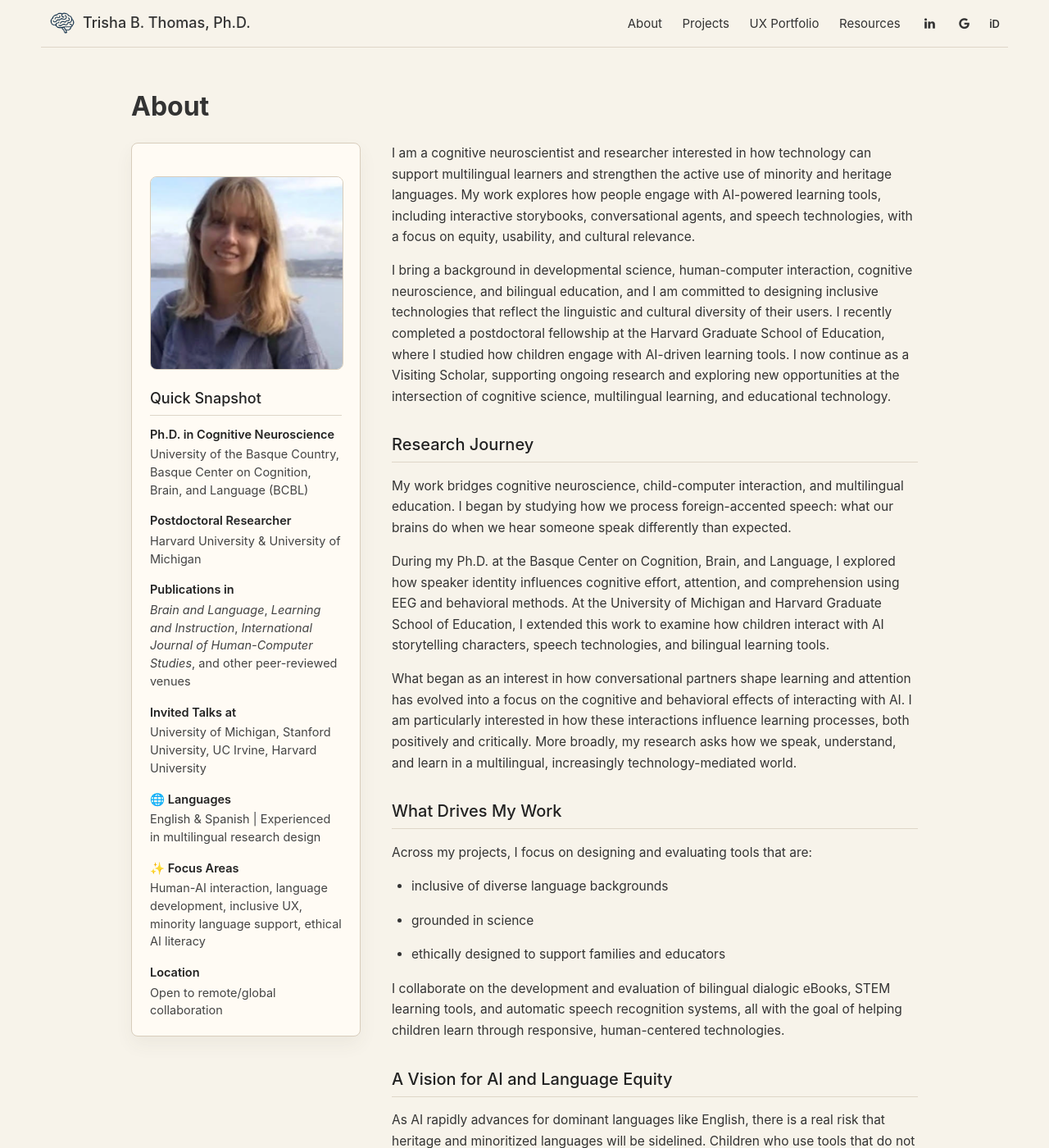
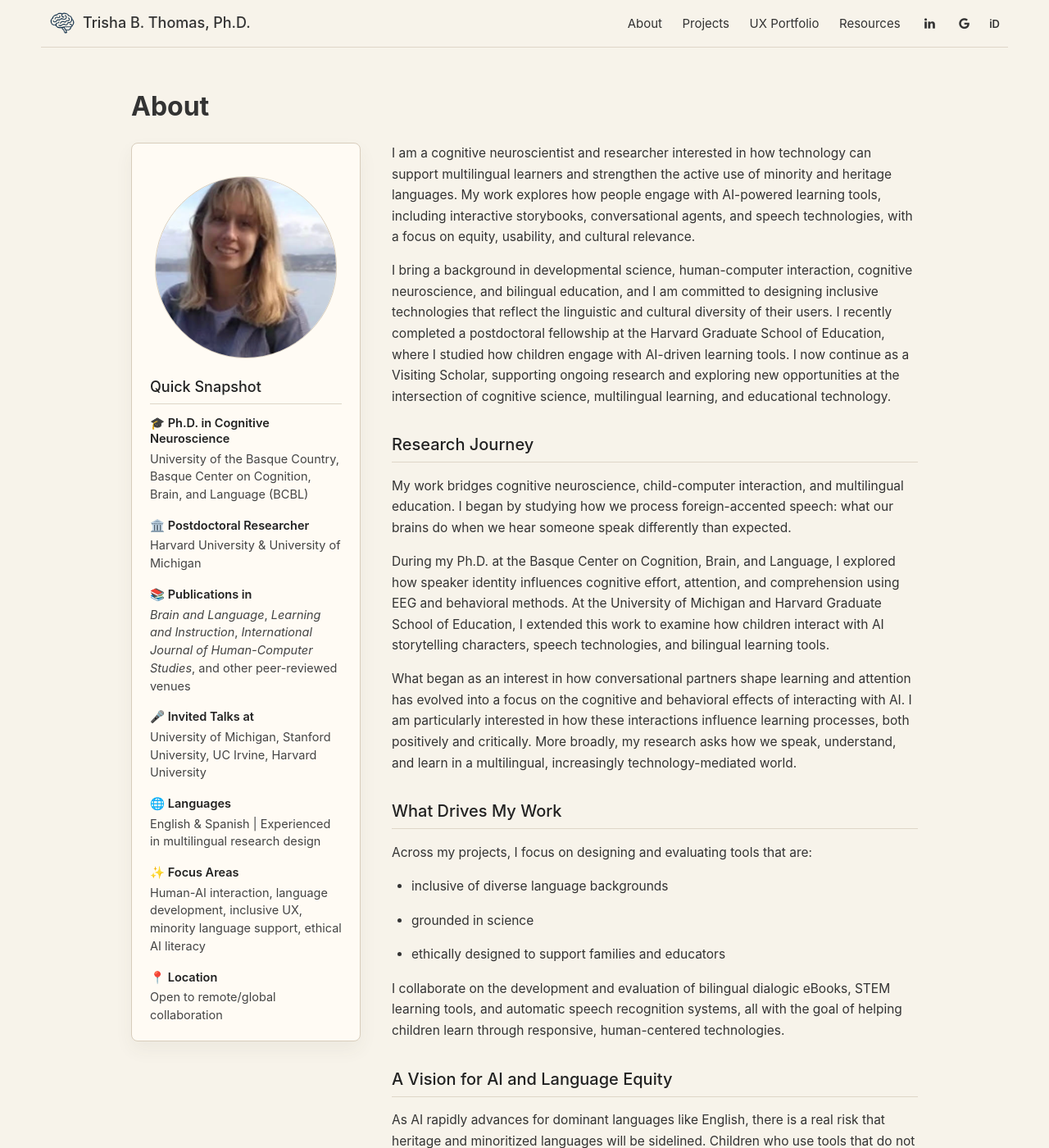
Before and after one commit to tthomas840/tthomas840.github.io, a Jekyll site: the page built from pages/about.md, in a window 1280 px wide and 1400 px high. Shown: the whole window at 82% size. Built offline with Jekyll 4.4.1, drawn with Linux system fonts in a browser that asks for light colours; nearby versions of some CDN libraries.

Commit message:
Refine About snapshot icons and photo

```diff
--- a/_sass/_page.scss
+++ b/_sass/_page.scss
@@ -37,9 +37,10 @@
 .about-snapshot-photo {
   aspect-ratio: 1 / 1;
   border: 1px solid #d8cdbc;
-  border-radius: 8px;
+  border-radius: 50%;
   display: block;
   margin: 0 auto 24px;
+  max-width: 220px;
   object-fit: cover;
   object-position: center;
   width: 100%;
@@ -68,14 +69,6 @@
 
 .snapshot-list dt:first-child {
   margin-top: 0;
-}
-
-.snapshot-list dt:nth-of-type(5)::before {
-  content: "🌐 ";
-}
-
-.snapshot-list dt:nth-of-type(6)::before {
-  content: "✨ ";
 }
 
 .snapshot-list dd {
--- a/pages/about.md
+++ b/pages/about.md
@@ -15,25 +15,25 @@ page_class: about-page-content
 ## Quick Snapshot
 
 <dl class="snapshot-list">
-  <dt>Ph.D. in Cognitive Neuroscience</dt>
+  <dt>🎓 Ph.D. in Cognitive Neuroscience</dt>
   <dd>University of the Basque Country, Basque Center on Cognition, Brain, and Language (BCBL)</dd>
 
-  <dt>Postdoctoral Researcher</dt>
+  <dt>🏛️ Postdoctoral Researcher</dt>
   <dd>Harvard University & University of Michigan</dd>
 
-  <dt>Publications in</dt>
+  <dt>📚 Publications in</dt>
   <dd><em>Brain and Language</em>, <em>Learning and Instruction</em>, <em>International Journal of Human-Computer Studies</em>, and other peer-reviewed venues</dd>
 
-  <dt>Invited Talks at</dt>
+  <dt>🎤 Invited Talks at</dt>
   <dd>University of Michigan, Stanford University, UC Irvine, Harvard University</dd>
 
-  <dt>Languages</dt>
+  <dt>🌐 Languages</dt>
   <dd>English & Spanish | Experienced in multilingual research design</dd>
 
-  <dt>Focus Areas</dt>
+  <dt>✨ Focus Areas</dt>
   <dd>Human-AI interaction, language development, inclusive UX, minority language support, ethical AI literacy</dd>
 
-  <dt>Location</dt>
+  <dt>📍 Location</dt>
   <dd>Open to remote/global collaboration</dd>
 </dl>
 
```
